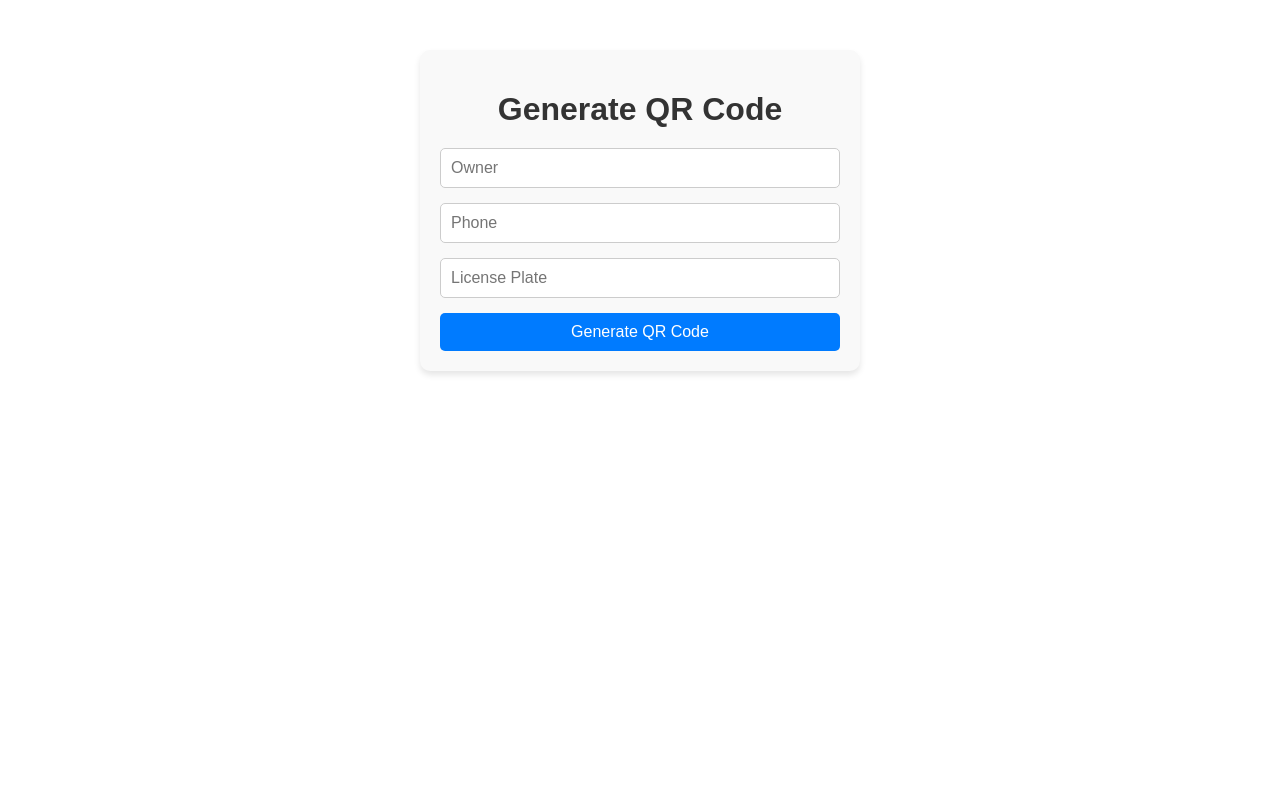
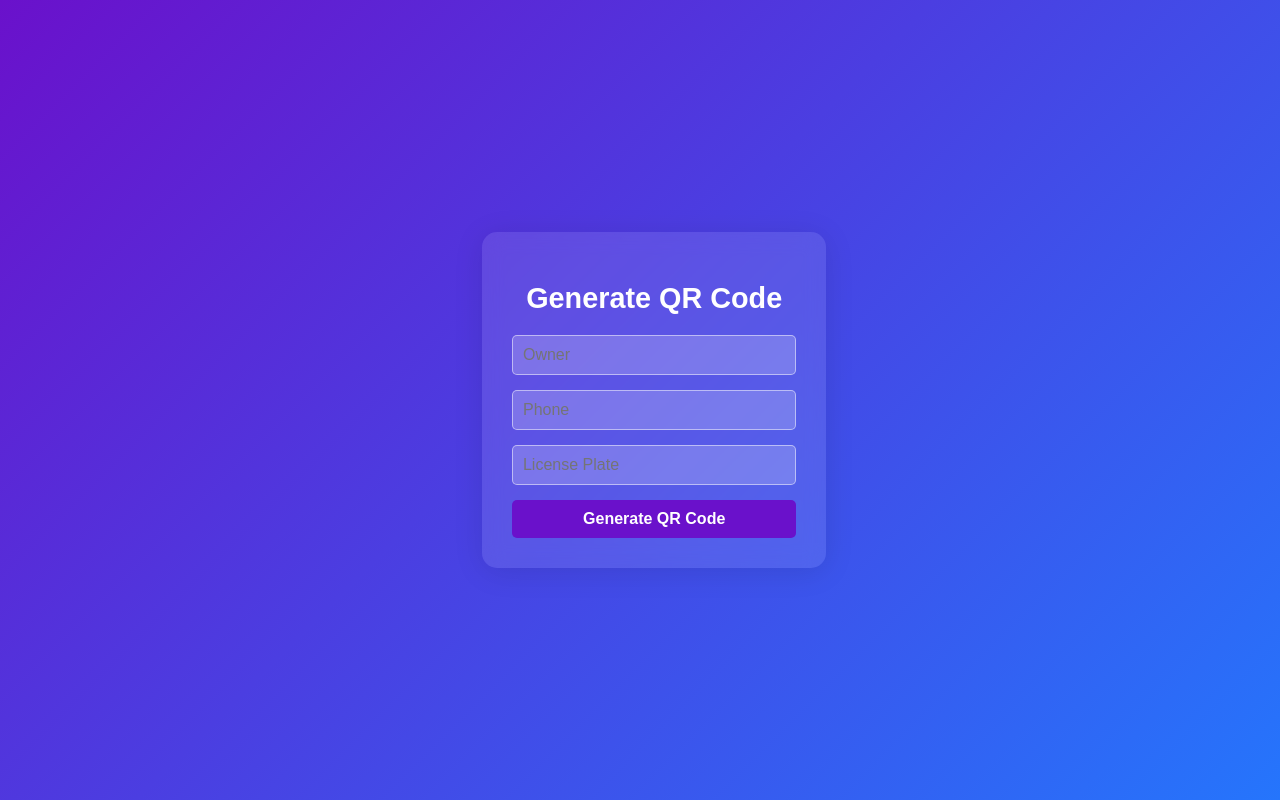
Before and after one commit to VishalSingh89/park-alert, a React (Create React App) app in the folder frontend/: page / in a window 1280 px wide. Built offline with nearby package versions, Linux system fonts and the light colour scheme.

Commit message:
change in QRcodegenerator css background

```diff
--- a/frontend/src/components/QRCodeGenerator.css
+++ b/frontend/src/components/QRCodeGenerator.css
@@ -1,55 +1,66 @@
-/* General Container Styling */
-.container {
-    max-width: 400px;
-    margin: 50px auto;
-    padding: 20px;
-    background-color: #f9f9f9;
-    border-radius: 10px;
-    box-shadow: 0 4px 6px rgba(0, 0, 0, 0.1);
+/* QRCodeGenerator.css */
+body {
+  margin: 0;
+  font-family: Arial, sans-serif;
+  background: linear-gradient(135deg, #6a11cb 0%, #2575fc 100%);
+  color: #ffffff;
+  height: 100vh;
+  display: flex;
+  justify-content: center;
+  align-items: center;
 }
 
-  /* Title Styling */
+.container {
+  background: rgba(255, 255, 255, 0.1);
+  border-radius: 15px;
+  box-shadow: 0 4px 30px rgba(0, 0, 0, 0.1);
+  backdrop-filter: blur(10px);
+  -webkit-backdrop-filter: blur(10px);
+  padding: 30px;
+  width: 90%;
+  max-width: 400px;
+}
+
 .title {
   text-align: center;
-    color: #333;
-    font-family: 'Arial', sans-serif;
+  font-size: 1.8rem;
+  font-weight: bold;
   margin-bottom: 20px;
 }
 
-  /* Form Styling */
 .form {
   display: flex;
   flex-direction: column;
 }
 
-  /* Input Styling */
 .input {
   margin-bottom: 15px;
   padding: 10px;
-    font-size: 16px;
-    border: 1px solid #ccc;
+  border: 1px solid rgba(255, 255, 255, 0.5);
   border-radius: 5px;
+  background: rgba(255, 255, 255, 0.2);
+  color: #ffffff;
+  font-size: 1rem;
 }
 
-  /* Input Focus Styling */
 .input:focus {
   outline: none;
-    border-color: #007bff;
-    box-shadow: 0 0 5px rgba(0, 123, 255, 0.5);
+  border-color: #ffffff;
+  box-shadow: 0 0 5px #ffffff;
 }
 
-  /* Button Styling */
 .button {
-    background-color: #007bff;
-    color: #fff;
   padding: 10px;
-    font-size: 16px;
+  font-size: 1rem;
+  font-weight: bold;
+  color: #ffffff;
+  background: #6a11cb;
   border: none;
   border-radius: 5px;
   cursor: pointer;
+  transition: all 0.3s ease;
 }
 
-  /* Button Hover Effect */
 .button:hover {
-    background-color: #0056b3;
+  background: #2575fc;
 }
```
Lines whose indentation alone changed are shown as unchanged.
